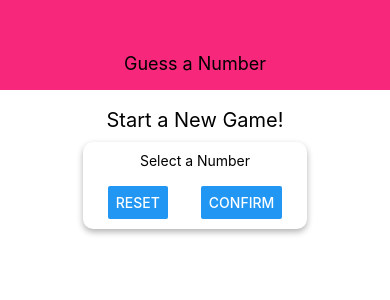
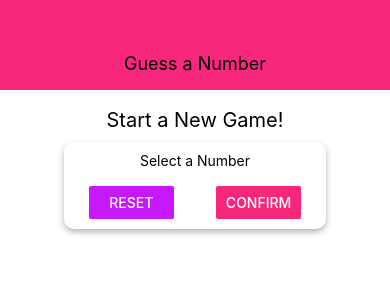
Before and after one commit to kscheltema/react_native_course_game_app, a React Native app: screen / in a window 390 px wide. Shown: the top 300 px of the page. Built offline with nearby package versions, Linux system fonts and the light colour scheme.

Commit message:
Colors.js implementation

```diff
--- a/components/Header.js
+++ b/components/Header.js
@@ -1,5 +1,6 @@
 import React from "react";
 import { View, Text, StyleSheet } from "react-native";
+import Colors from "../constants/Colors";
 
 const Header = (props) => {
   return (
@@ -14,12 +15,12 @@
     width: "100%",
     height: 90,
     paddingTop: 36,
-    backgroundColor: "#f7287b",
+    backgroundColor: Colors.primary,
     alignItems: "center",
     justifyContent: "center",
   },
   headerTitle: {
-    color: "black",
+    color: Colors.text,
     fontSize: 18,
   },
 });
--- /dev/null
+++ b/constants/Colors.js
@@ -0,0 +1,6 @@
+export default {
+  primary: "#f7287b",
+  accent: "#c717fc",
+  text: "#000",
+  background: "#fff",
+};
--- a/screens/StartScreen.js
+++ b/screens/StartScreen.js
@@ -1,5 +1,6 @@
 import React from "react";
 import { View, Text, StyleSheet, TextInput, Button } from "react-native";
+import Colors from "../constants/Colors";
 import Card from "../components/Card";
 
 const StartScreen = (props) => {
@@ -10,8 +11,12 @@
         <Text>Select a Number</Text>
         <TextInput />
         <View style={styles.buttonContainer}>
-          <Button title="Reset" onPress={() => {}} />
-          <Button title="Confirm" onPress={() => {}} />
+          <View style={styles.buttonSize}>
+            <Button title="Reset" onPress={() => {}} color={Colors.accent} />
+          </View>
+          <View style={styles.buttonSize}>
+            <Button title="Confirm" onPress={() => {}} color={Colors.primary} />
+          </View>
         </View>
       </Card>
     </View>
@@ -30,7 +35,7 @@
   },
   inputContainer: {
     width: 300,
-    maxWidth: "60%",
+    maxWidth: "70%",
     alignItems: "center",
   },
   buttonContainer: {
@@ -39,6 +44,9 @@
     justifyContent: "space-between",
     paddingHorizontal: 15,
   },
+  buttonSize: {
+    width: "40%",
+  },
 });
 
 export default StartScreen;
```
